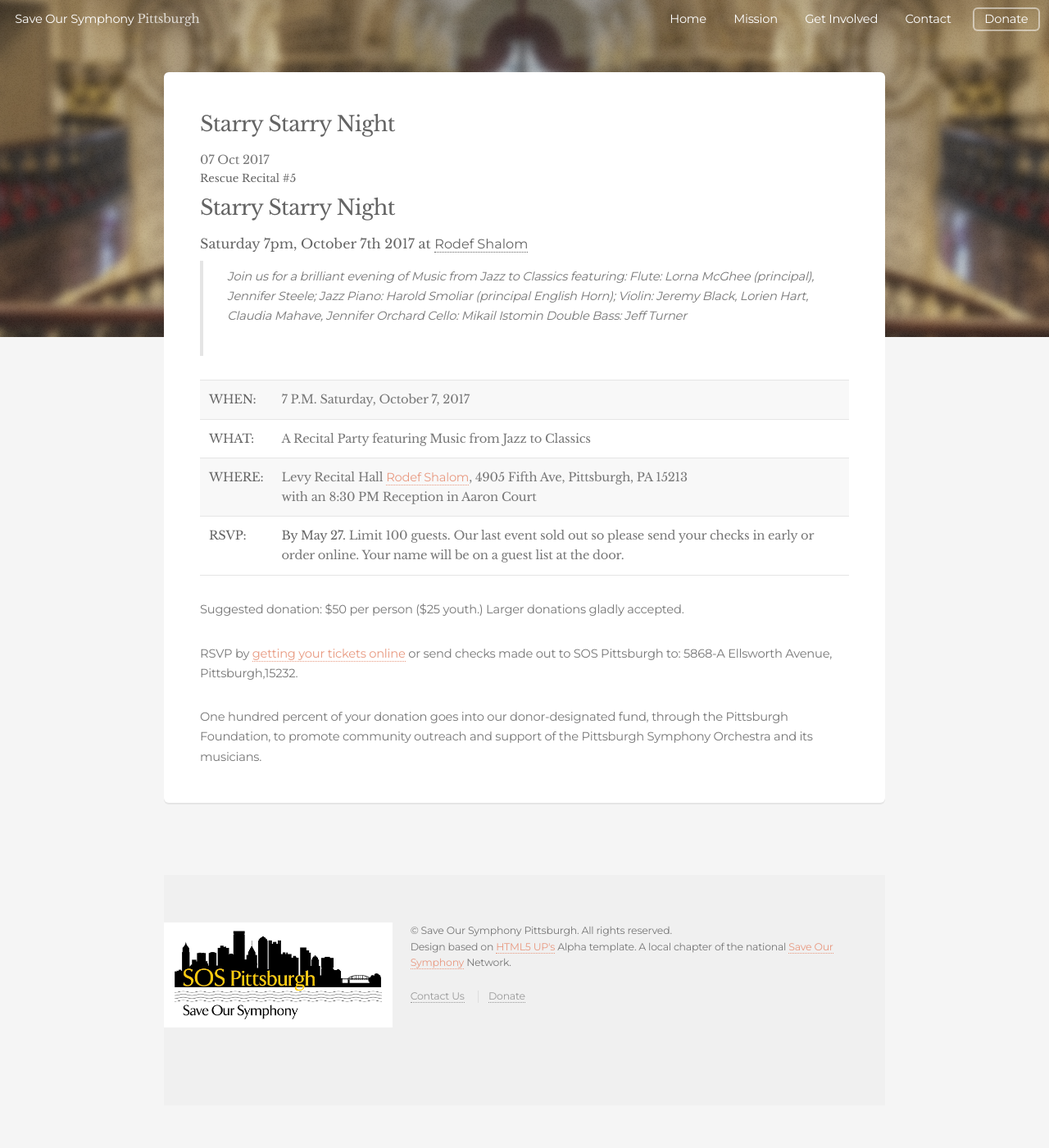
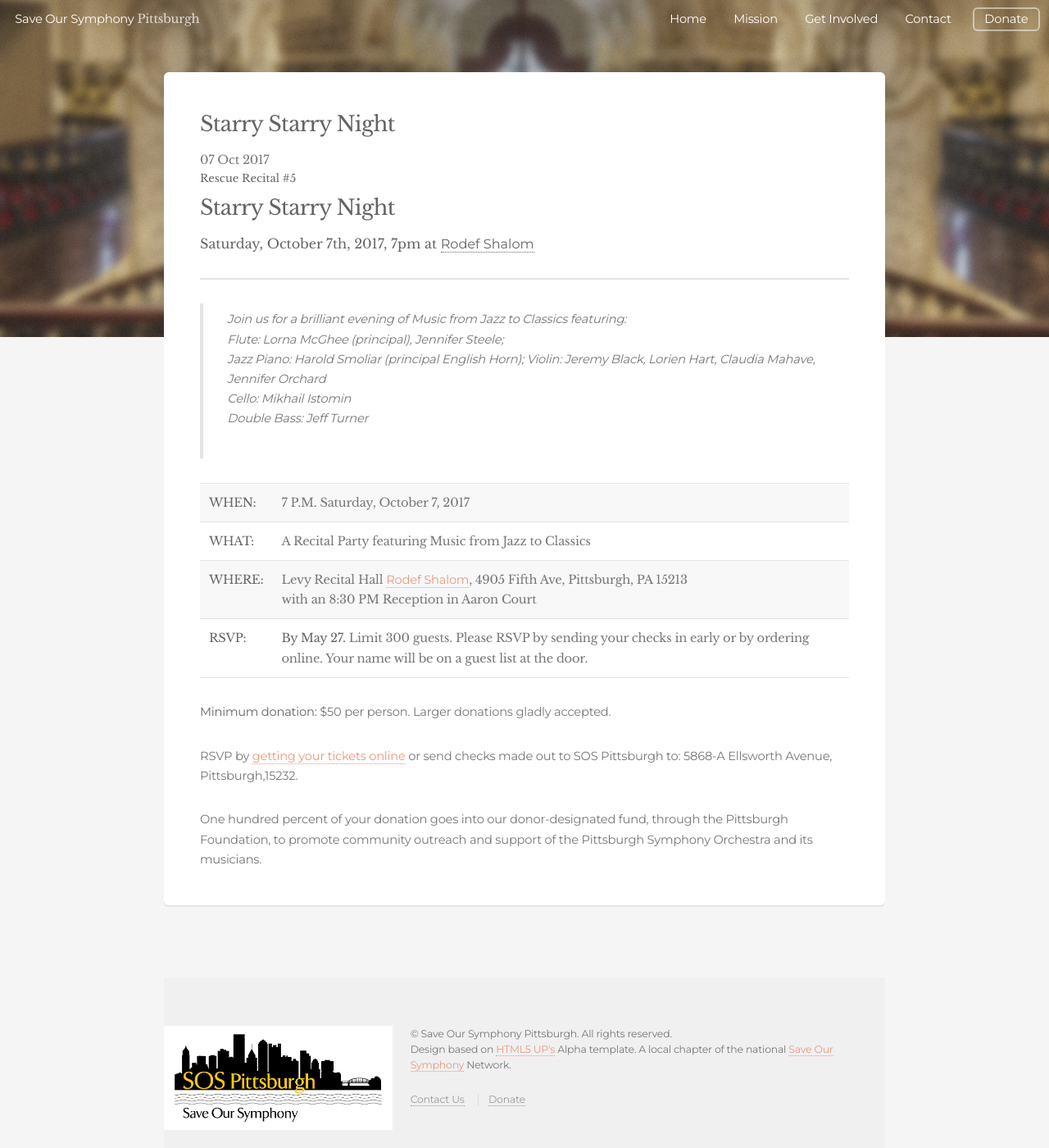
Before and after one commit to daraghbyrne/sospittsburgh, a Jekyll site: the page built from _posts/events/2017-10-07-starry-starry-night.markdown, in a window 1280 px wide and 1400 px high. Shown: the whole window at 82% size. Built offline with Jekyll 4.4.1, drawn with Linux system fonts in a browser that asks for light colours.

Commit message:
corrected text for recital #5

```diff
--- a/_posts/events/2017-08-01-starry-starry-night.markdown
+++ b/_posts/events/2017-10-07-starry-starry-night.markdown
@@ -8,21 +8,23 @@
 
 ##### Rescue Recital  #5
 ### Starry Starry Night
-#### Saturday 7pm, October 7th 2017 at [Rodef Shalom](https://rodefshalom.org)
+#### Saturday, October 7th, 2017, 7pm at [Rodef Shalom](https://rodefshalom.org)
 
-> Join us for a brilliant evening of Music from Jazz to Classics featuring:
-> _Flute:_ Lorna McGhee (principal), Jennifer Steele;
-> _Jazz Piano:_ Harold Smoliar (principal English Horn); Violin: Jeremy Black, Lorien Hart, Claudia Mahave, Jennifer Orchard
-> _Cello:_ Mikail Istomin
-> _Double Bass:_  Jeff Turner
+---
+
+> Join us for a brilliant evening of Music from Jazz to Classics featuring:<br/>
+> _Flute:_ Lorna McGhee (principal), Jennifer Steele; <br/>
+> _Jazz Piano:_ Harold Smoliar (principal English Horn); Violin: Jeremy Black, Lorien Hart, Claudia Mahave, Jennifer Orchard <br/>
+> _Cello:_ Mikhail Istomin <br/>
+> _Double Bass:_  Jeff Turner<br/>
 
 
 | __WHEN:__  | 7 P.M. Saturday, October 7, 2017  |
 | __WHAT:__  | A Recital Party featuring Music from Jazz to Classics   |
 | __WHERE:__  | Levy Recital Hall [Rodef Shalom](https://rodefshalom.org), 4905 Fifth Ave, Pittsburgh, PA 15213 <br/> with an 8:30 PM Reception in Aaron Court |
-| __RSVP:__  | __By May 27.__ Limit 100 guests. Our last event sold out so please send your checks in early or order online. Your name will be on a guest list at the door. |
+| __RSVP:__  | __By May 27.__ Limit 300 guests. Please RSVP by sending your checks in early or by ordering online. Your name will be on a guest list at the door. |
 
-Suggested donation: $50 per person ($25 youth.) Larger donations gladly accepted.
+__Minimum donation:__ $50 per person. Larger donations gladly accepted.
 
 RSVP by [getting your tickets online](https://squareup.com/store/save-our-symphony-pittsburgh) or send checks made out to SOS Pittsburgh to: 5868-A Ellsworth Avenue, Pittsburgh,15232.
 
```
